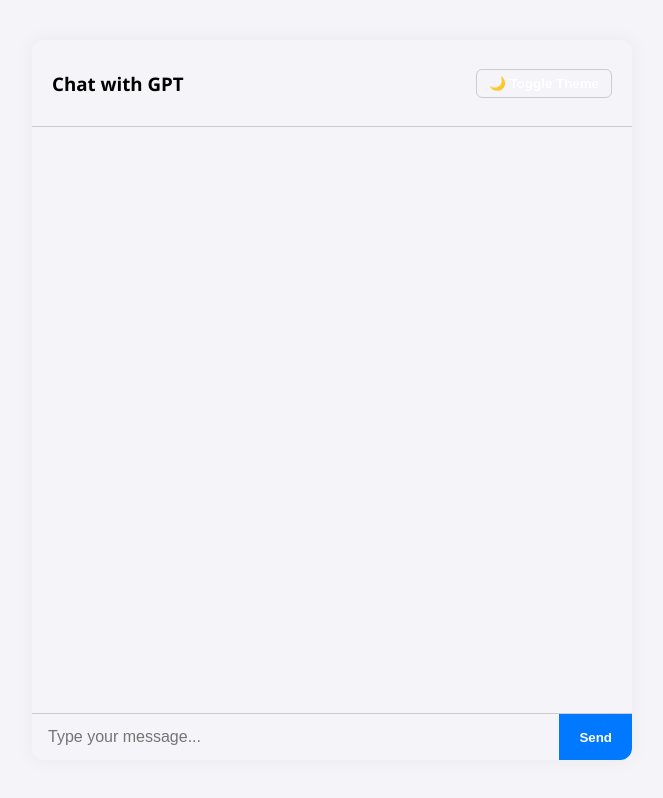
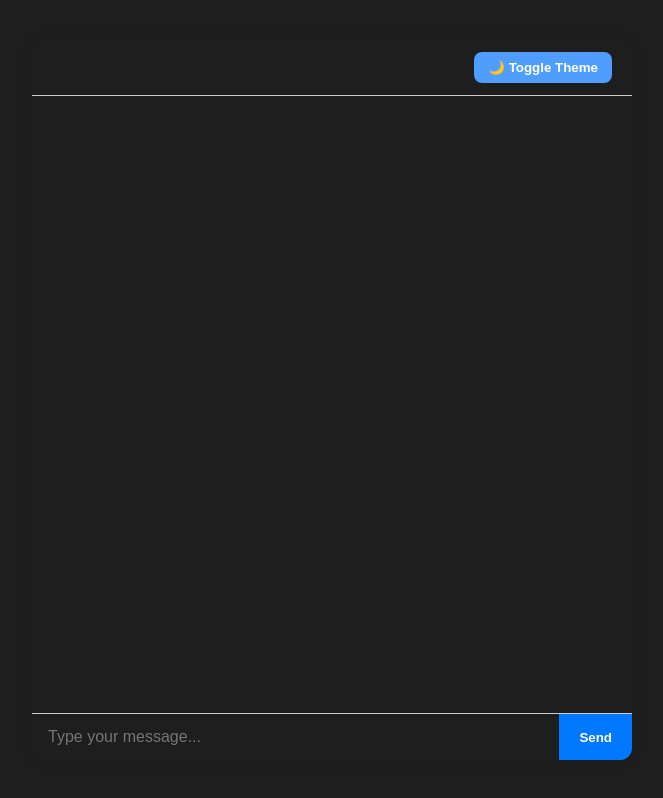
Before and after one commit to BorekF/Chat, a website: page public/index.html in a window 1280 px wide. Shown: the whole page, without its empty margins (308-971 px from the left). Drawn offline with Linux system fonts and the light colour scheme.

Commit message:
Update index.html

```diff
--- a/public/index.html
+++ b/public/index.html
@@ -1,5 +1,5 @@
 <!DOCTYPE html>
-<html lang="en">
+<html lang="en" class="dark">
 <head>
   <meta charset="UTF-8">
   <meta name="viewport" content="width=device-width, initial-scale=1">
@@ -35,7 +35,7 @@
     }
 
     .chat-container {
-      background-color: #fff;
+      background-color: var(--bg);
       width: 100%;
       max-width: 600px;
       height: 90vh;
@@ -44,24 +44,30 @@
       border-radius: 12px;
       box-shadow: 0 0 20px rgba(0, 0, 0, 0.05);
       overflow: hidden;
-      background-color: var(--bg);
       color: var(--text);
     }
 
     .chat-header {
       display: flex;
-      justify-content: space-between;
+      justify-content: flex-end;
       align-items: center;
       padding: 12px 20px;
       border-bottom: 1px solid #ccc;
     }
 
     .theme-toggle {
-      background: none;
-      border: 1px solid #ccc;
-      padding: 6px 12px;
+      background-color: #4f9eff;
+      color: white;
+      border: none;
+      padding: 8px 14px;
       cursor: pointer;
-      border-radius: 6px;
+      border-radius: 8px;
+      font-weight: bold;
+      transition: background 0.2s ease;
+    }
+
+    .theme-toggle:hover {
+      background-color: #357de9;
     }
 
     .chat-messages {
@@ -135,11 +141,10 @@
     }
   </style>
 </head>
-<body>
+<body class="dark">
 
 <div class="chat-container">
   <div class="chat-header">
-    <h3>Chat with GPT</h3>
     <button class="theme-toggle" onclick="toggleTheme()">🌙 Toggle Theme</button>
   </div>
   <div class="chat-messages" id="messages"></div>
@@ -150,7 +155,7 @@
 </div>
 
 <script>
-  let isDark = false;
+  let isDark = true; // default dark mode enabled
   let typingElement;
 
   function toggleTheme() {
```
